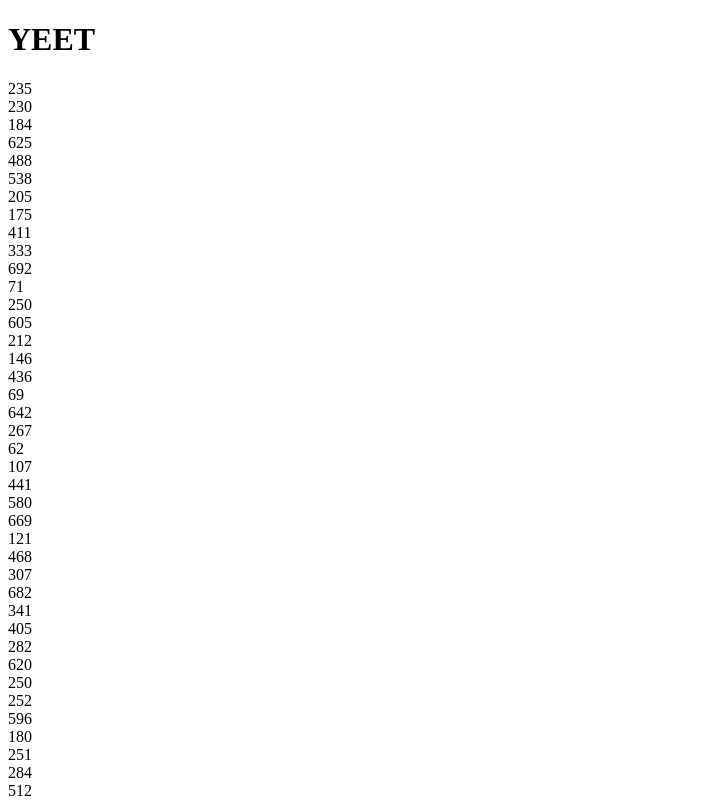
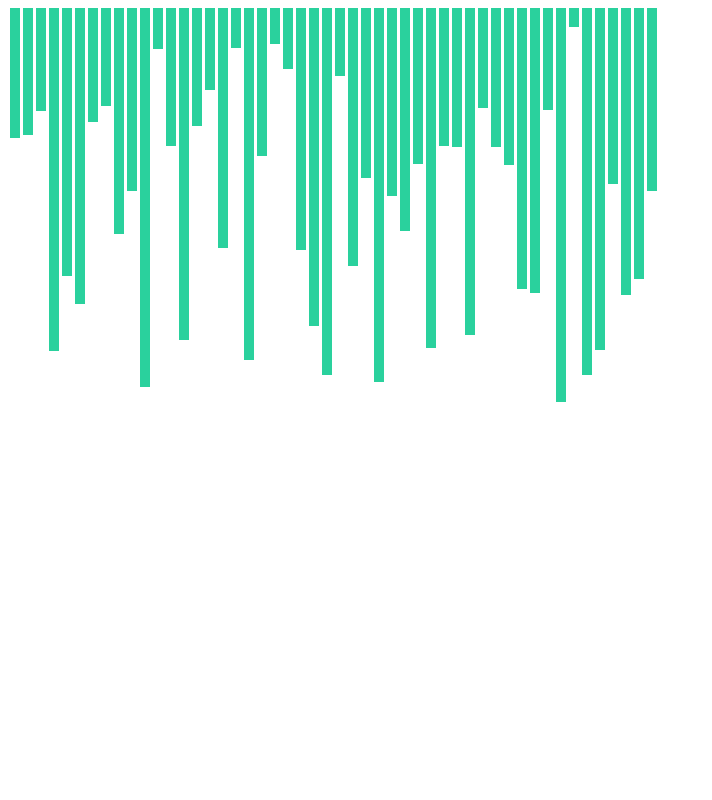
Before and after one commit to ho-tonym/sorting-visualizer, a React (Create React App) app: page / in a window 1280 px wide. Shown: the top 800 px of the page, without its empty margins (0-712 px from the left). Built offline with nearby package versions, Linux system fonts and the light colour scheme.

Commit message:
values are shown as a bar with css

```diff
--- a/src/components/SortVisualizer/SortVisualizer.jsx
+++ b/src/components/SortVisualizer/SortVisualizer.jsx
@@ -1,5 +1,5 @@
 import React from 'react';
-
+import './sort.min.css'
 function randomInt(min, max) {
   return Math.floor(Math.random() * (max - min + 1) + min);
 }
@@ -20,7 +20,7 @@ class SortVisualizer extends React.Component {
   resetArray() {
     const array = [];
     for (let i = 0; i < 50; i++) {
-      array.push(randomInt(5, 730));
+      array.push(randomInt(5, 400));
     }
     this.setState({array});
     console.log(array)
@@ -29,12 +29,13 @@ class SortVisualizer extends React.Component {
   render() {
     return (
       <div className="sort-visualizer">
-        <h1>YEET</h1>
         {this.state.array.map((value, id) => (
           <div
             key={id}
->
-            {value}
+            style={{
+              backgroundColor: "#2ad19d",
+              height: `${value}px`,
+            }}>
           </div>
         ))}
       </div>
--- /dev/null
+++ b/src/components/SortVisualizer/sort.min.css
@@ -0,0 +1 @@
+.sort-visualizer{display:flex}.sort-visualizer div{width:10px;margin:0 1.5px}
--- /dev/null
+++ b/src/components/SortVisualizer/sort.sass
@@ -0,0 +1,5 @@
+.sort-visualizer
+  display: flex
+  div
+    width: 10px
+    margin: 0 1.5px
```
